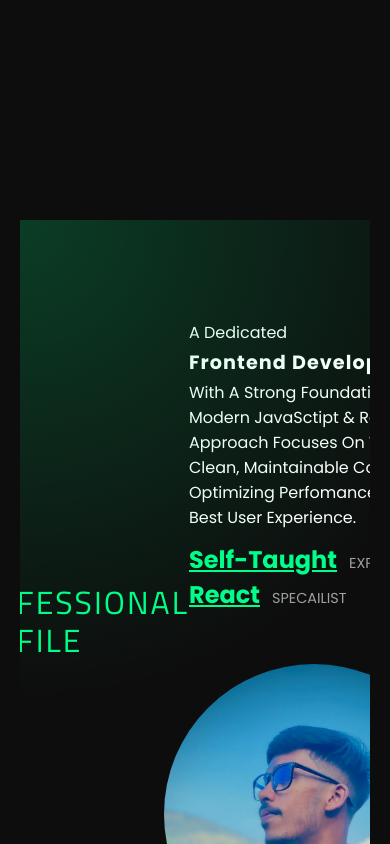
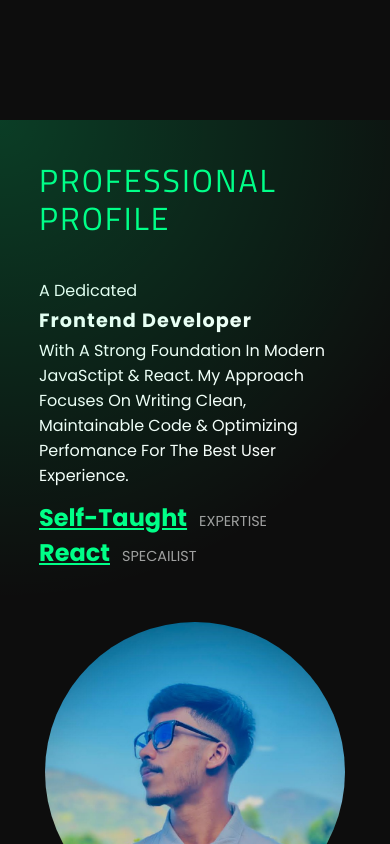
Before and after one commit to lakshan-beast/My-Portfolio, a React (Vite) app: page / in a window 390 px wide. Shown: the part 840-1684 px from the top of the page. Built offline with nearby package versions, Linux system fonts and the light colour scheme.

Commit message:
feat: update padding and layout in About section for improved responsiveness

```diff
--- a/src/styles/pages/_About.scss
+++ b/src/styles/pages/_About.scss
@@ -1,16 +1,13 @@
 .about {
-  padding: 100px 20px;
   color: $text-main;
   background: $bg-color;
   overflow: hidden;
 
-  @include respond(desktop) {
-    padding: 100px 5%;
-  }
-
   .about-container {
-    margin: 0 auto;
-    max-width: 1200px;
+    display: flex;
+    flex-direction: column;
+    align-items: flex-start;
+    padding: 0 10%;
   }
 
   .section-title {
@@ -19,6 +16,7 @@
     font-size: 2rem;
     text-transform: uppercase;
     letter-spacing: 2px;
+    text-align: left;
   }
 
   .about-wrapper {
```
